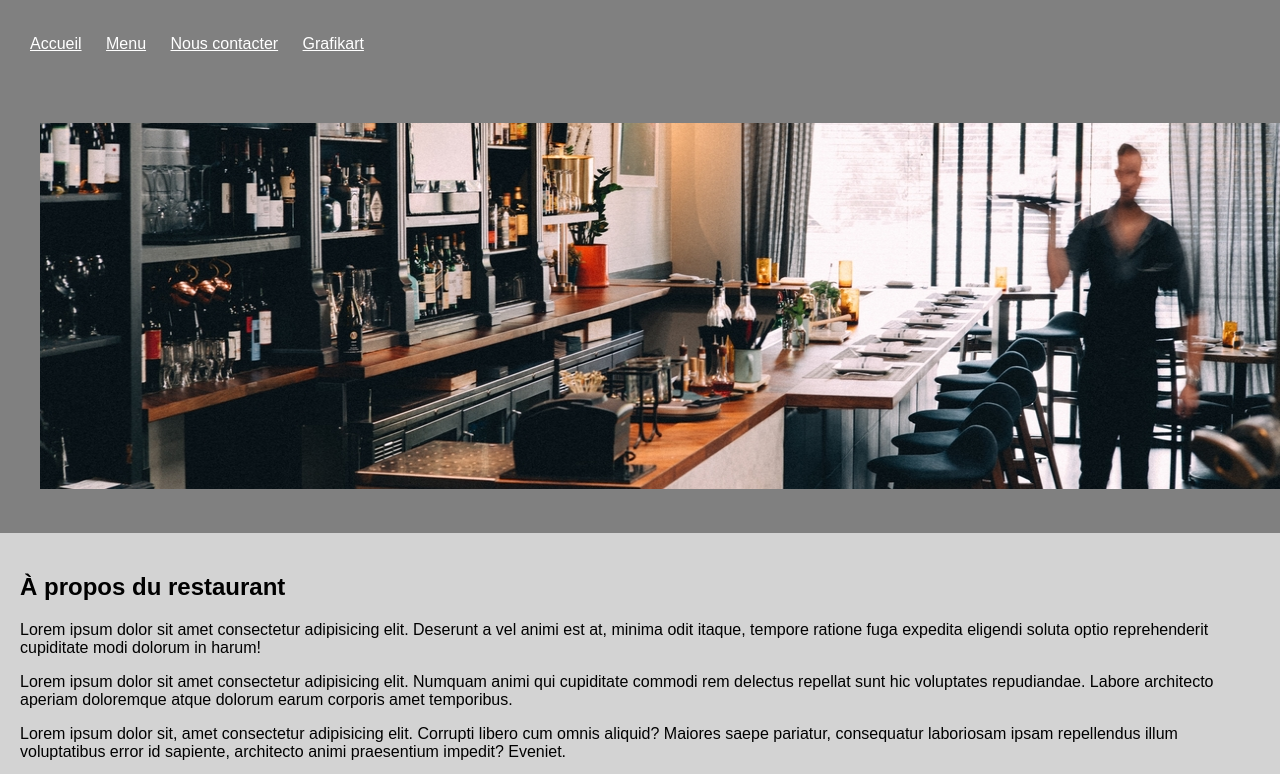
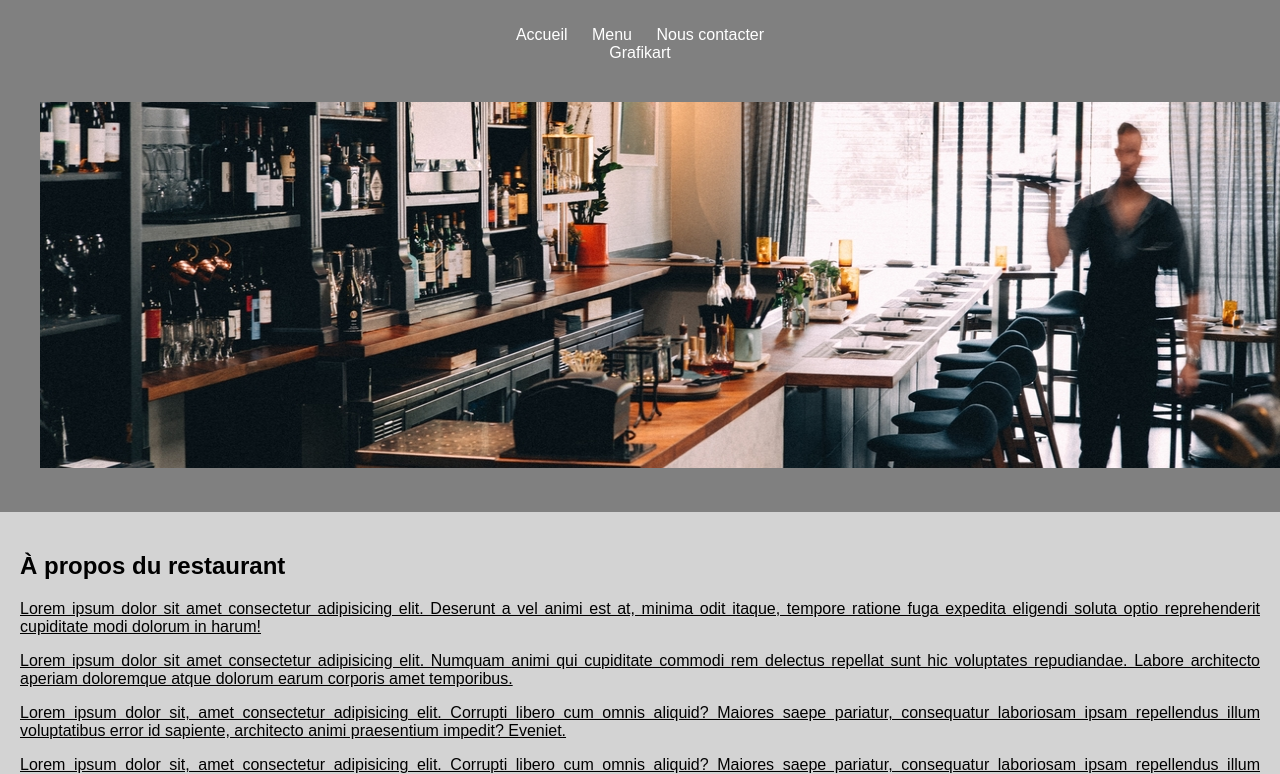
Before and after one commit to gaetan-denis/Site-d-un-restaurant-suivant-le-tutoriel-CSS-de-Grafikart, a plain HTML site: page index.html in a window 1280 px wide. Shown: the part 72-846 px from the top of the page. Drawn offline with Linux system fonts and the light colour scheme.

Commit message:
Finalisation de l'exercice!

```diff
--- a/style.css
+++ b/style.css
@@ -3,12 +3,14 @@ body {
     line-height : 1,4;
     letter-spacing:0,2px;
     font-family: "Source Sans Pro", sans-serif;
+
 }
 .header {
     background:grey;
     padding: 20px;
     height: auto;
     color : #FFFFFF;
+    text-align :center;
 
  }
 
@@ -19,16 +21,26 @@ body {
  }
 
  .header-nav {
-     margin:50px 0;
+     display:inline-block;
+     width : 300px;
+     margin:20px 0;
+     text-align: center;
  }
 
  .header-nav a {
      padding: 0 10px;
      color :inherit;
+     text-decoration:none;
+
+ }
+
+ .header-nav a:hover {
+     text-decoration: underline;
  }
 
  .header-title {
      margin-top: 0px;
+     font-style: italic;
  }
  .main {
      background: lightgrey;
@@ -36,6 +48,11 @@ body {
      font-size : 16px
       }
 
+.main p {
+    text-decoration: underline;
+    text-align: justify;
+}
+
 .footer {
     background:grey;
     padding : 10px 20px;
```
